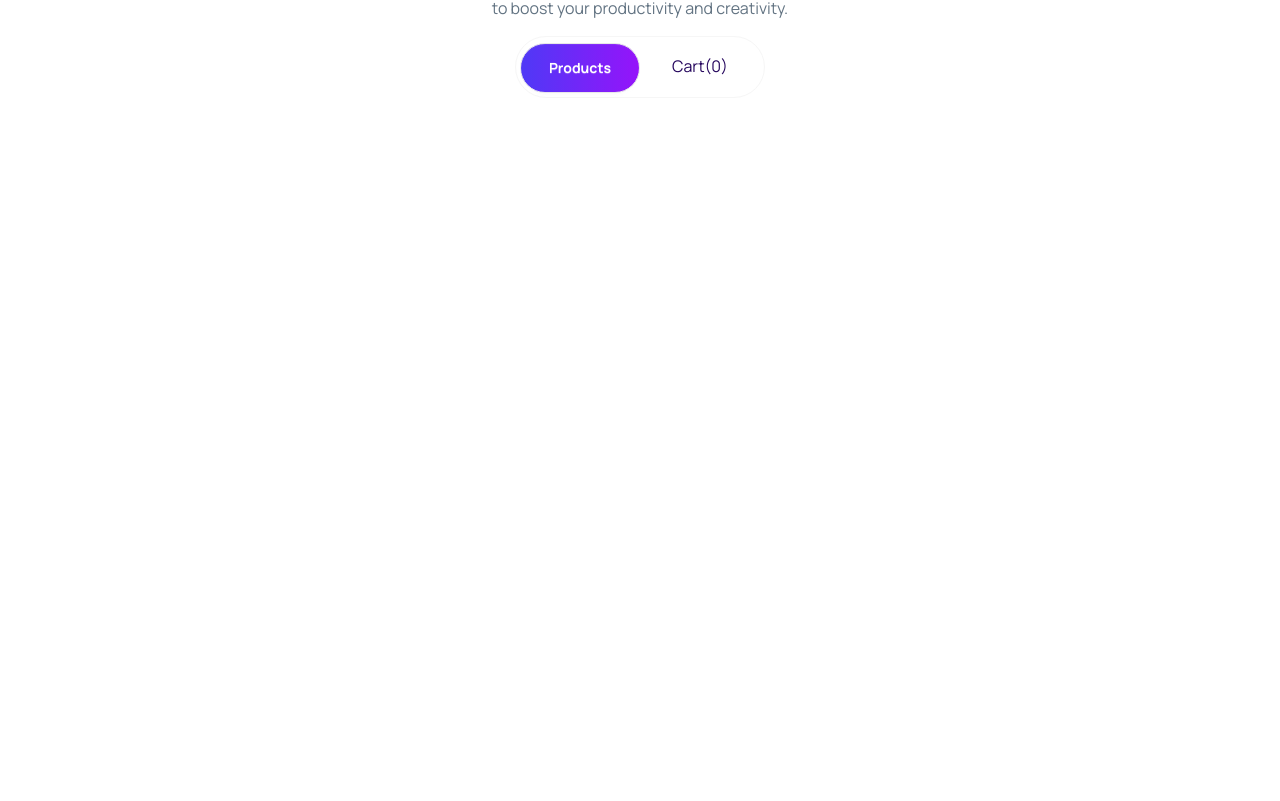
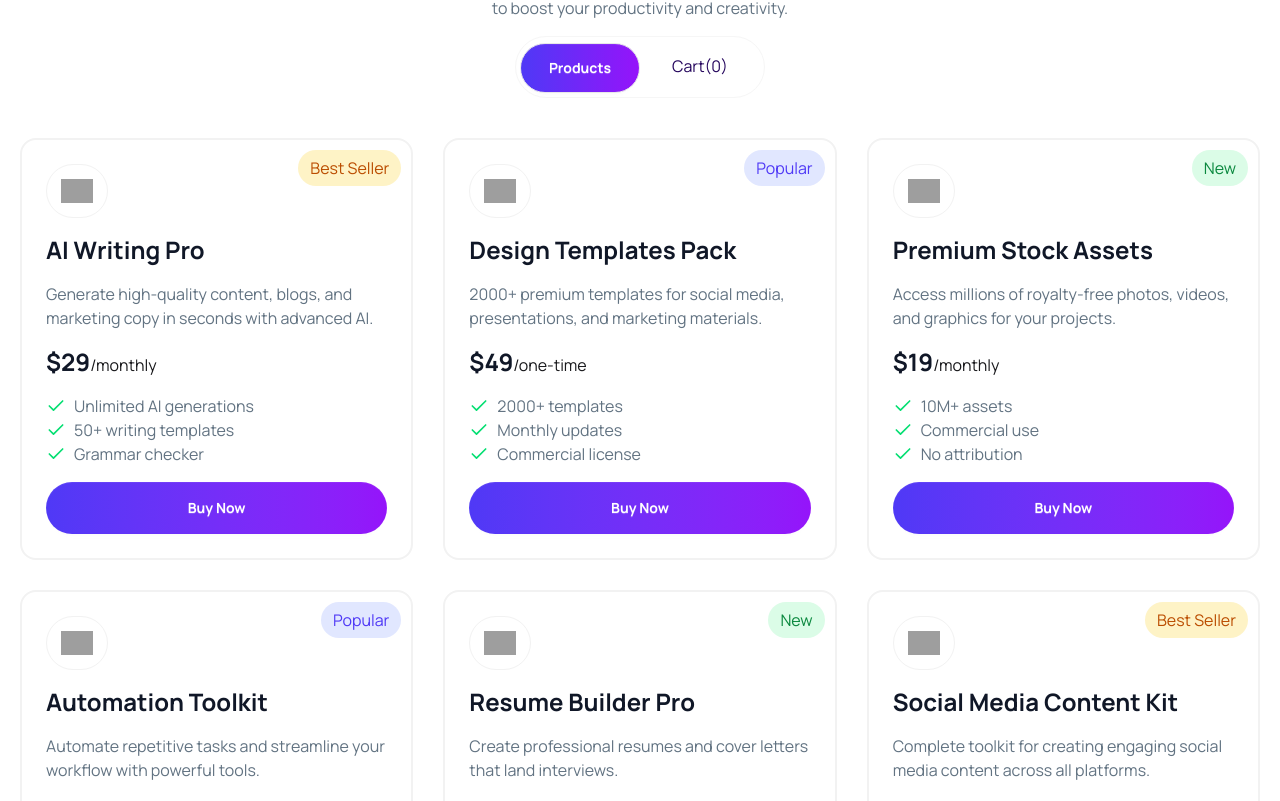
Before and after one commit to alfu-git/module-36-a-06, a React (Vite) app: page / in a window 1280 px wide. Shown: the part 1259-2060 px from the top of the page. Before the commit the page ends 1477 px from the top, so only its background shows below. Built offline with nearby package versions, Linux system fonts and the light colour scheme; grey boxes are pictures that could not be loaded.

Commit message:
display tool card on UI

```diff
--- a/src/App.jsx
+++ b/src/App.jsx
@@ -1,10 +1,17 @@
+import { Suspense } from 'react'
 import './App.css'
 import Banner from './Components/Banner/Banner'
 import Navbar from './Components/Navbar/Navbar'
 import Stats from './Components/Stats/Stats'
 import ToolsContainer from './Components/ToolsContainer/ToolsContainer'
 
+const getToolsData = async () => {
+  const fetchToolsData = await fetch("../public/toolsData.json");
+  return fetchToolsData.json();
+}
+
 function App() {
+  const toolsDataPromise = getToolsData();
 
   return (
     <>
@@ -16,7 +23,16 @@ function App() {
       <main>
         <Banner />
         <Stats />
-        <ToolsContainer />
+
+        <Suspense
+          fallback={(
+            <div className='mt-20 mb-10 flex justify-center'>
+              <span className="loading loading-spinner text-primary"></span>
+            </div>
+          )}
+        >
+          <ToolsContainer toolsDataPromise={toolsDataPromise} />
+        </Suspense>
       </main>
     </>
   )
--- /dev/null
+++ b/src/Components/ToolsContainer/ToolCard/ToolCard.jsx
@@ -0,0 +1,65 @@
+import { Check } from "lucide-react";
+import React from "react";
+
+const ToolCard = ({ tool }) => {
+  return (
+    <div className="p-6 bg-base-100 border-2 border-[#F2F2F2] rounded-2xl relative">
+      <div className="space-y-4">
+        <div className="">
+          <div className="p-3.5 border border-[#F2F2F2] rounded-full max-w-fit">
+            <img width={32} src={tool.icon} />
+          </div>
+
+          <span
+            className={`
+              py-1.5 px-3 rounded-full absolute z-50 top-2.5 right-2.5
+              ${
+                tool.tagType === "best-seller" ? "bg-[#FEF3C6] text-[#BB4D00]" :
+                tool.tagType === "popular" ? "bg-[#E1E7FF] text-[#4F39F6]" :
+                "bg-[#DBFCE7] text-[#0A883E]"
+              }
+              `}
+          >
+            {tool.tag}
+          </span>
+        </div>
+
+        <h3 className="text-2xl text-[#101727] font-bold">{tool.name}</h3>
+
+        <p className="text-[#627382]">{tool.description}</p>
+
+        <div className="flex items-baseline">
+          <span className="text-[#101727] text-2xl font-bold">
+            ${tool.price}
+          </span>
+          <span className="text-#627382">/{tool.period}</span>
+        </div>
+
+        <div>
+          <ul>
+            {tool.features.map((feature, index) => (
+              <li key={index} className="flex gap-2 items-center">
+                <span className="text-green-400">
+                  <Check className="w-5" />
+                </span>
+                <span className="text-[#627382]">
+                {feature}
+                </span>
+              </li>
+            ))}
+          </ul>
+        </div>
+
+        <button
+          className={`
+            btn bg-linear-to-r from-[#4F39F6] to-[#9514FA] border-none rounded-full w-full h-13 text-base-100 font-bold
+            `}
+        >
+          Buy Now
+          </button>
+      </div>
+    </div>
+  );
+};
+
+export default ToolCard;
--- a/src/Components/ToolsContainer/ToolsContainer.jsx
+++ b/src/Components/ToolsContainer/ToolsContainer.jsx
@@ -1,12 +1,16 @@
-import React, { useState } from "react";
+import React, { use, useState } from "react";
 import "./ToolsContainer.css";
+import ToolCard from "./ToolCard/ToolCard";
 
-const ToolsContainer = () => {
+const ToolsContainer = ({toolsDataPromise}) => {
   const [tabText, setTabText] = useState("products");
 
   const handleTabBtn = (text) => {
     setTabText(text);
   };
+
+  const toolsData = use(toolsDataPromise);
+  console.log(toolsData);
 
   return (
     <section className="container mx-auto px-5 my-30">
@@ -26,7 +30,7 @@ const ToolsContainer = () => {
           </div>
 
           {/* tab btn */}
-          <div className="flex justify-center">
+          <div className="mb-10 flex justify-center">
             <div className="p-1 border border-[#F6F6F6] rounded-full max-w-fit">
               <button
                 onClick={() => handleTabBtn('products')}
@@ -50,6 +54,13 @@ const ToolsContainer = () => {
               </button>
             </div>
           </div>
+
+          {/* tools */}
+          <div className="grid grid-cols-1 md:grid-cols-2 xl:grid-cols-3 gap-7.5">
+            {
+              toolsData.map(tool => <ToolCard key={tool.id} tool={tool} />)
+            }
+          </div>
         </div>
       </div>
     </section>
```
